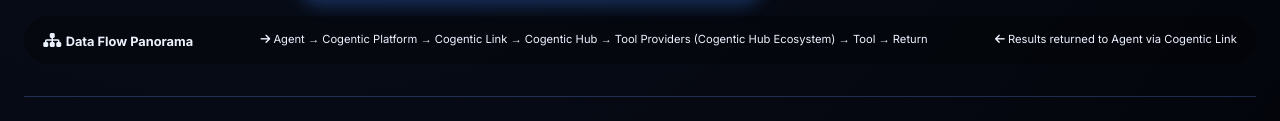
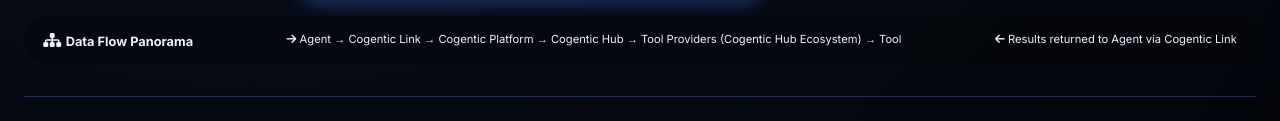
Before and after one commit to cogenticlab/cogenticlab.github.io, a plain HTML site: page index.html in a window 1280 px wide. Shown: the part 912-1033 px from the top of the page. Drawn offline with Linux system fonts and the light colour scheme.

Commit message:
Fix data flow description - remove redundant 'Return' text
Co-authored-by: Qwen-Coder <qwen-coder@alibabacloud.com>

```diff
--- a/index.html
+++ b/index.html
@@ -617,7 +617,7 @@
             provider_flow_hub: "Cogentic Hub 统一管理 CLI / OpenAPI / MCP Server 工具",
             provider_flow_eco: "生态集成与分发",
             dataflow_title: "数据流全景",
-            dataflow_arrow1: "Agent → Cogentic Link → Cogentic Platform → Cogentic Hub → 工具提供源（Cogentic Hub 生态）→ 工具 → 返回",
+            dataflow_arrow1: "Agent → Cogentic Link → Cogentic Platform → Cogentic Hub → 工具提供源（Cogentic Hub 生态）→ 工具",
             dataflow_arrow2: "结果经 Cogentic Link 回传 Agent",
             footer_note_small: "<i class='fas fa-check-circle'></i> 所有卡片图标与标题同行，CLI 和 Hub 的标签已替换为 GitHub 图标。",
             footer_desc: "完全符合要求：左中右宽度比例1:2:2 | Platform核心层蓝色背景且内部左右（左 Link，右 Platform + Router） | Tool Provider层左侧 Hub 管理右侧 CLI/OpenAPI/MCP Server | 图标标题同行 | 可点击文字已替换为 GitHub 图标",
@@ -666,7 +666,7 @@
             provider_flow_hub: "Cogentic Hub centrally manages CLI / OpenAPI / MCP Server tools",
             provider_flow_eco: "Ecosystem integration and distribution",
             dataflow_title: "Data Flow Panorama",
-            dataflow_arrow1: "Agent → Cogentic Platform → Cogentic Link → Cogentic Hub → Tool Providers (Cogentic Hub Ecosystem) → Tool → Return",
+            dataflow_arrow1: "Agent → Cogentic Link → Cogentic Platform → Cogentic Hub → Tool Providers (Cogentic Hub Ecosystem) → Tool",
             dataflow_arrow2: "Results returned to Agent via Cogentic Link",
             footer_note_small: "<i class='fas fa-check-circle'></i> All cards have icon+title on same row; CLI and Hub labels replaced with GitHub icon.",
             footer_desc: "Fully compliant: left-center-right width ratio 1:2:2 | Platform core blue background with internal left-right (Left: Link, Right: Platform + Router) | Tool Provider left: Hub manages right: CLI/OpenAPI/MCP Server | Icon+title inline | Clickable text replaced with GitHub icon",
```
